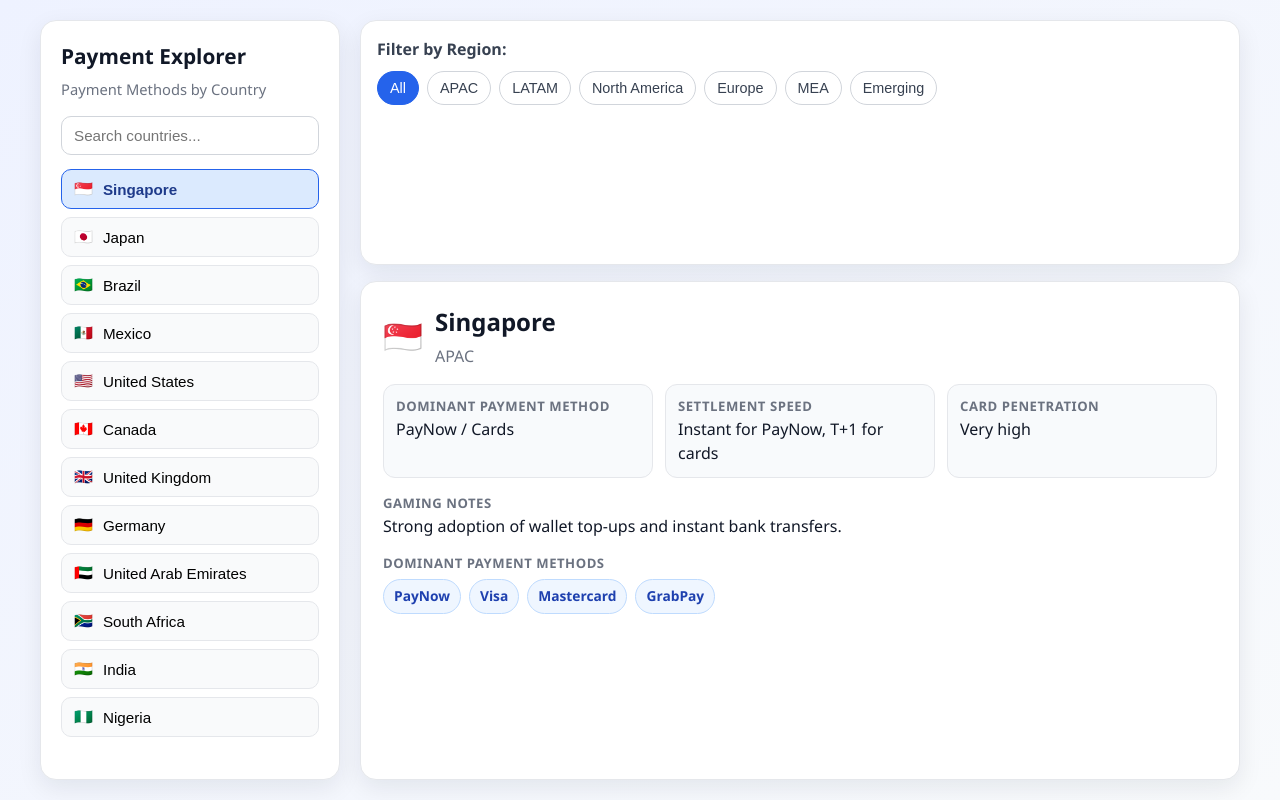
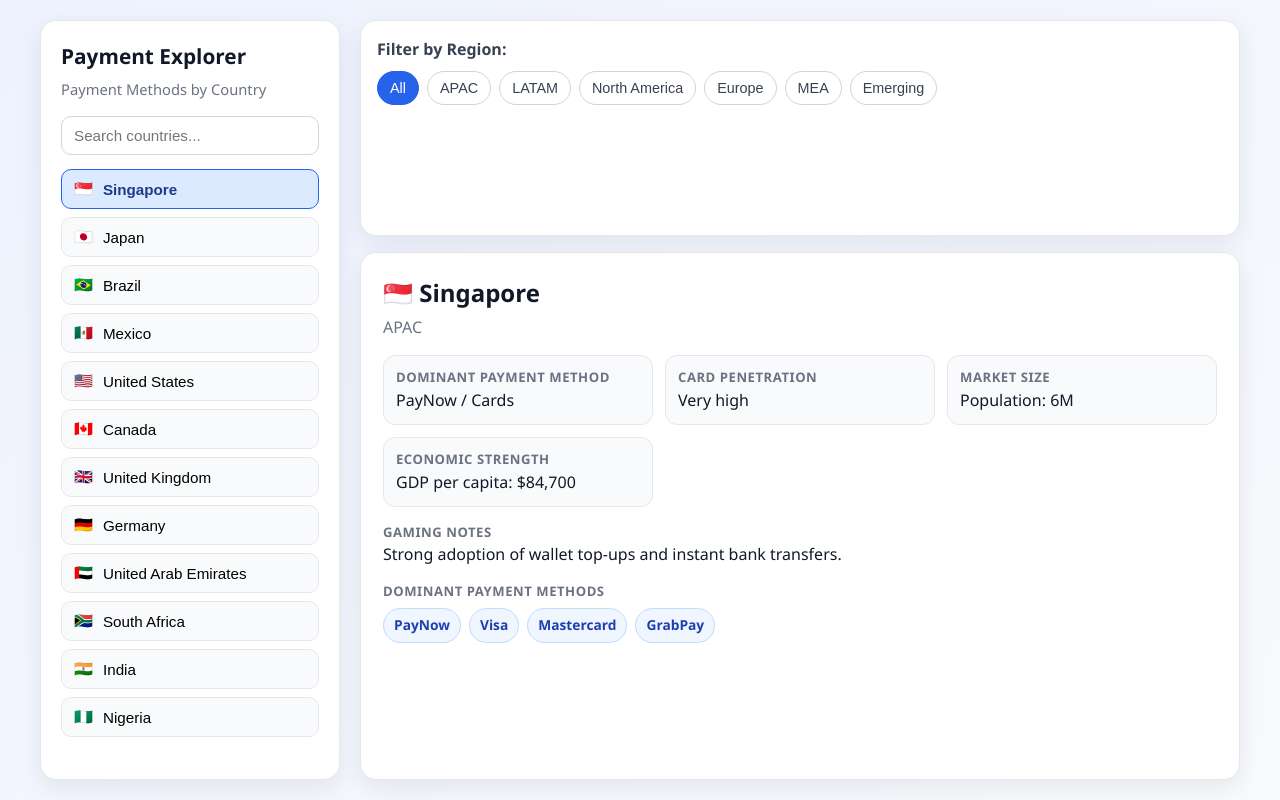
Before and after one commit to shauntoh/payment-methods-by-country-explorer, a React (Vite) app: page / in a window 1280 px wide. Built offline with nearby package versions, Linux system fonts and the light colour scheme; the HTML template or start-up script is replaced by a standard one.

Commit message:
Update country metrics: population and GDP per capita

```diff
--- a/src/components/CountryDetails.jsx
+++ b/src/components/CountryDetails.jsx
@@ -1,4 +1,16 @@
 import PaymentMethodTags from "./PaymentMethodTags";
+
+function formatPopulationInMillions(population) {
+  return `${Math.round(population / 1000000)}M`;
+}
+
+function formatCurrency(value) {
+  return new Intl.NumberFormat("en-US", {
+    style: "currency",
+    currency: "USD",
+    maximumFractionDigits: 0
+  }).format(value);
+}
 
 function CountryDetails({ country }) {
   if (!country) {
@@ -12,11 +24,8 @@
   return (
     <div className="card country-card">
       <div className="country-header">
-        <div className="flag" aria-label={`${country.country} flag`}>
-          {country.flag}
-        </div>
         <div>
-          <h2>{country.country}</h2>
+          <h2>{`${country.flag} ${country.country}`}</h2>
           <p className="region">{country.region}</p>
         </div>
       </div>
@@ -27,12 +36,16 @@
           <p>{country.dominantPaymentMethod}</p>
         </div>
         <div className="detail-item">
-          <p className="label">Settlement Speed</p>
-          <p>{country.settlementSpeed}</p>
+          <p className="label">Card Penetration</p>
+          <p>{country.cardPenetration}</p>
         </div>
         <div className="detail-item">
-          <p className="label">Card Penetration</p>
-          <p>{country.cardPenetration}</p>
+          <p className="label">Market Size</p>
+          <p>Population: {formatPopulationInMillions(country.population)}</p>
+        </div>
+        <div className="detail-item">
+          <p className="label">Economic Strength</p>
+          <p>GDP per capita: {formatCurrency(country.gdp_per_capita)}</p>
         </div>
       </div>
 
--- a/src/data/paymentsData.js
+++ b/src/data/paymentsData.js
@@ -5,7 +5,8 @@
     flag: "🇸🇬",
     region: "APAC",
     dominantPaymentMethod: "PayNow / Cards",
-    settlementSpeed: "Instant for PayNow, T+1 for cards",
+    population: 5920000,
+    gdp_per_capita: 84700,
     cardPenetration: "Very high",
     gamingNotes: "Strong adoption of wallet top-ups and instant bank transfers.",
     dominantMethods: ["PayNow", "Visa", "Mastercard", "GrabPay"]
@@ -16,7 +17,8 @@
     flag: "🇯🇵",
     region: "APAC",
     dominantPaymentMethod: "Cards + Konbini",
-    settlementSpeed: "T+1 to T+2",
+    population: 124000000,
+    gdp_per_capita: 32487,
     cardPenetration: "High",
     gamingNotes: "Convenience-store payments remain important for younger users.",
     dominantMethods: ["JCB", "Visa", "Konbini", "PayPay"]
@@ -27,7 +29,8 @@
     flag: "🇧🇷",
     region: "LATAM",
     dominantPaymentMethod: "PIX",
-    settlementSpeed: "Instant",
+    population: 203000000,
+    gdp_per_capita: 10500,
     cardPenetration: "Medium to high",
     gamingNotes: "PIX is dominant for fast deposits and withdrawals.",
     dominantMethods: ["PIX", "Boleto", "Visa", "Mastercard"]
@@ -38,7 +41,8 @@
     flag: "🇲🇽",
     region: "LATAM",
     dominantPaymentMethod: "Cash vouchers + Cards",
-    settlementSpeed: "Instant to T+2",
+    population: 129000000,
+    gdp_per_capita: 13300,
     cardPenetration: "Medium",
     gamingNotes: "Cash-based voucher flows still matter in many segments.",
     dominantMethods: ["OXXO Pay", "Visa", "Mastercard", "SPEI"]
@@ -49,7 +53,8 @@
     flag: "🇺🇸",
     region: "North America",
     dominantPaymentMethod: "Cards",
-    settlementSpeed: "T+1 to T+2",
+    population: 334000000,
+    gdp_per_capita: 82769,
     cardPenetration: "Very high",
     gamingNotes: "Cards dominate, with growing wallet usage for mobile players.",
     dominantMethods: ["Visa", "Mastercard", "Amex", "PayPal", "Apple Pay"]
@@ -60,7 +65,8 @@
     flag: "🇨🇦",
     region: "North America",
     dominantPaymentMethod: "Cards + Interac",
-    settlementSpeed: "Near real-time to T+1",
+    population: 40200000,
+    gdp_per_capita: 53400,
     cardPenetration: "Very high",
     gamingNotes: "Interac is widely trusted for bank-linked transfers.",
     dominantMethods: ["Interac", "Visa", "Mastercard", "PayPal"]
@@ -71,7 +77,8 @@
     flag: "🇬🇧",
     region: "Europe",
     dominantPaymentMethod: "Cards + Open Banking",
-    settlementSpeed: "Instant to T+1",
+    population: 68400000,
+    gdp_per_capita: 49400,
     cardPenetration: "Very high",
     gamingNotes: "Open banking rails are growing for lower-cost account transfers.",
     dominantMethods: ["Visa", "Mastercard", "Faster Payments", "PayPal"]
@@ -82,7 +89,8 @@
     flag: "🇩🇪",
     region: "Europe",
     dominantPaymentMethod: "Cards + Bank Transfer",
-    settlementSpeed: "T+1",
+    population: 84200000,
+    gdp_per_capita: 52900,
     cardPenetration: "High",
     gamingNotes: "Bank transfer and wallet options remain strong alongside cards.",
     dominantMethods: ["SEPA", "Visa", "Mastercard", "PayPal", "Sofort"]
@@ -93,7 +101,8 @@
     flag: "🇦🇪",
     region: "MEA",
     dominantPaymentMethod: "Cards + Wallets",
-    settlementSpeed: "Instant to T+1",
+    population: 10100000,
+    gdp_per_capita: 51000,
     cardPenetration: "High",
     gamingNotes: "Fast growth in mobile wallet payments and prepaid usage.",
     dominantMethods: ["Visa", "Mastercard", "Apple Pay", "Google Pay"]
@@ -104,7 +113,8 @@
     flag: "🇿🇦",
     region: "MEA",
     dominantPaymentMethod: "Cards + EFT",
-    settlementSpeed: "T+1",
+    population: 62000000,
+    gdp_per_capita: 6400,
     cardPenetration: "Medium",
     gamingNotes: "EFT and card mix supports broad payment coverage.",
     dominantMethods: ["EFT", "Visa", "Mastercard", "Ozow"]
@@ -115,7 +125,8 @@
     flag: "🇮🇳",
     region: "Emerging",
     dominantPaymentMethod: "UPI",
-    settlementSpeed: "Instant",
+    population: 1430000000,
+    gdp_per_capita: 2698,
     cardPenetration: "Medium",
     gamingNotes: "UPI drives very high transaction velocity in digital commerce.",
     dominantMethods: ["UPI", "RuPay", "Visa", "Paytm"]
@@ -126,7 +137,8 @@
     flag: "🇳🇬",
     region: "Emerging",
     dominantPaymentMethod: "Bank Transfer",
-    settlementSpeed: "Near real-time",
+    population: 223000000,
+    gdp_per_capita: 2140,
     cardPenetration: "Low to medium",
     gamingNotes: "Local transfers and wallet systems are key for accessibility.",
     dominantMethods: ["NIP Transfer", "Verve", "Visa", "Flutterwave"]
```
